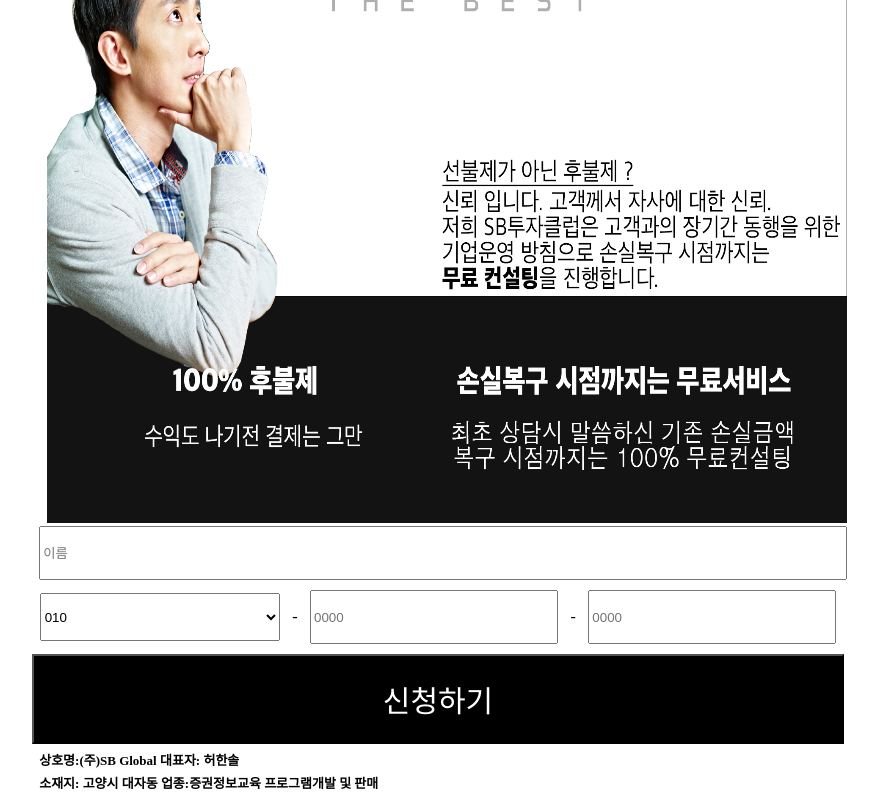
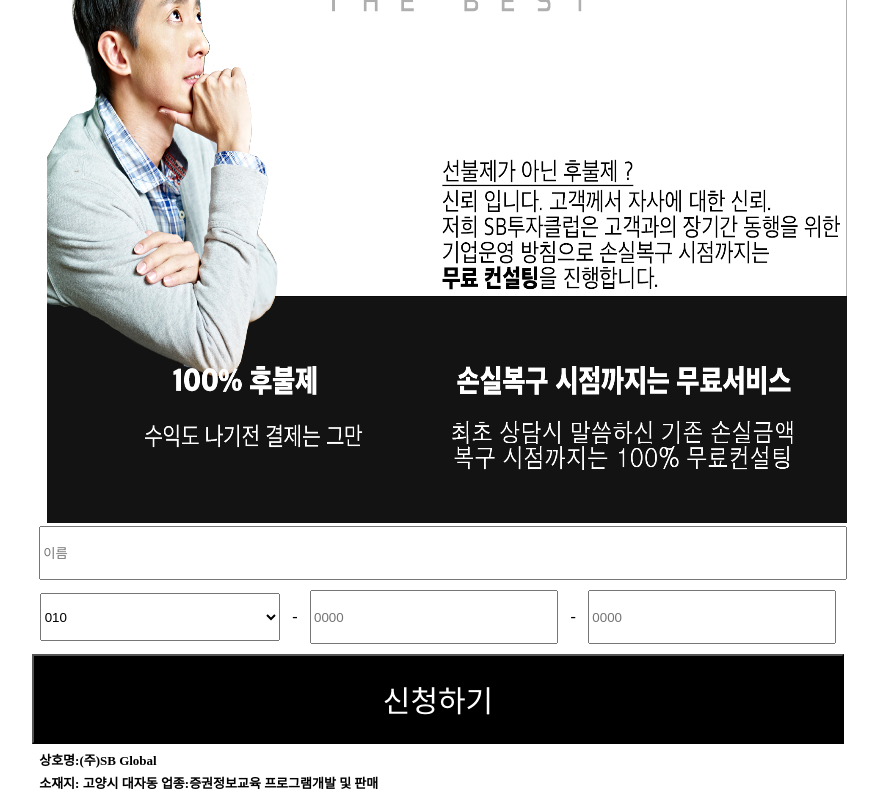
Before and after one commit to euntti/newstest, a React (Create React App) app: page / in a window 1280 px wide. Shown: the part 500-1300 px from the top of the page, without its empty margins (202-1080 px from the left). Built offline with nearby package versions, Linux system fonts and the light colour scheme.

Commit message:
대표자 제거

```diff
--- a/src/App.js
+++ b/src/App.js
@@ -72,7 +72,7 @@ function App() {
           </div>
         </div>
         <div className="footerInfo">
-          <div>상호명:(주)SB Global 대표자: 허한솔 </div>
+          <div>상호명:(주)SB Global </div>
           <div>
             소재지: 고양시 대자동 업종:증권정보교육 프로그램개발 및 판매
           </div>
```
